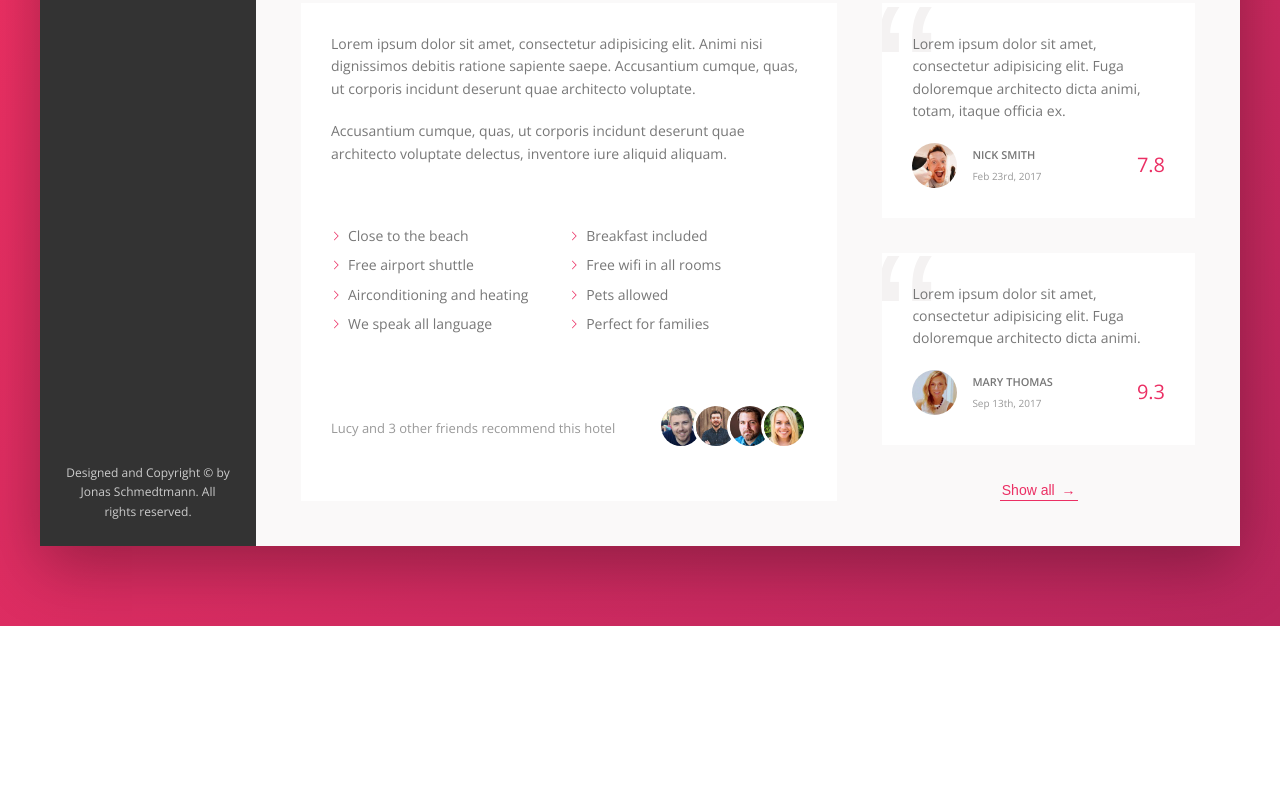
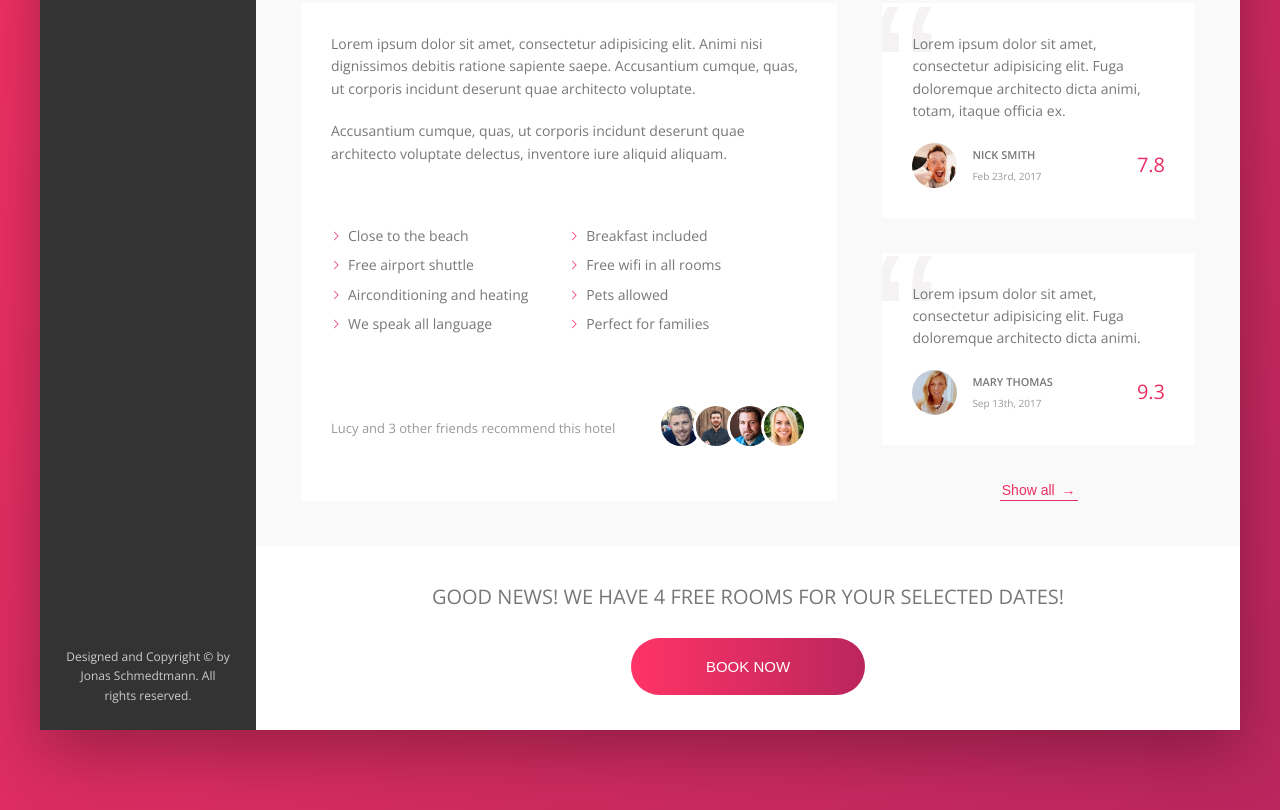
Before and after one commit to nmrtsnh/Trillo, a website: page index.html in a window 1280 px wide. Shown: the part 643-1453 px from the top of the page. Before the commit the page ends 1269 px from the top, so only its background shows below. Drawn offline with nearby package versions, Linux system fonts and the light colour scheme.

Commit message:
build CTA section

```diff
--- a/index.html
+++ b/index.html
@@ -253,6 +253,16 @@
               <button class="btn-inline">Show all <span>&rarr;</span></button>
             </div>
           </div>
+
+          <div class="cta">
+            <h2 class="cta__book-now">
+              Good news! We have 4 free rooms for your selected dates!
+            </h2>
+            <button class="btn">
+              <span class="btn__visible">Book now</span>
+              <span class="btn__invisible">Only 4 rooms left</span>
+            </button>
+          </div>
         </main>
       </div>
     </div>
--- a/sass/_components.scss
+++ b/sass/_components.scss
@@ -425,3 +425,70 @@
     z-index: 1;
   }
 }
+
+//////////////////////////////////
+/// CALL TO ACTION
+.cta {
+  padding: 3.5rem 0;
+  text-align: center;
+
+  &__book-now {
+    font-size: 2rem;
+    font-weight: 300;
+    text-transform: uppercase;
+    margin-bottom: 2.5rem;
+  }
+}
+
+.btn {
+  font-size: 1.5rem;
+  font-weight: 300;
+  text-transform: uppercase;
+  border-radius: 100px;
+  border: none;
+  background-image: linear-gradient(
+    to right,
+    var(--color-primary-light),
+    var(--color-primary-dark)
+  );
+  color: #fff;
+  position: relative;
+  overflow: hidden;
+  cursor: pointer;
+
+  & > * {
+    display: inline-block;
+    height: 100%;
+    width: 100%;
+    transition: all 0.2s;
+  }
+  &__visible {
+    padding: 2rem 7.5rem;
+  }
+  &__invisible {
+    position: absolute;
+    padding: 2rem;
+    left: 0;
+    top: -100%;
+  }
+
+  &:hover {
+    background-image: linear-gradient(
+      to left,
+      var(--color-primary-light),
+      var(--color-primary-dark)
+    );
+  }
+
+  &:hover &__visible {
+    transform: translateY(100%);
+  }
+  &:hover &__invisible {
+    top: 0;
+  }
+
+  &:focus {
+    outline: none;
+    animation: pulsate 1s infinite;
+  }
+}
```
Also changed, not shown: css/style.css.
